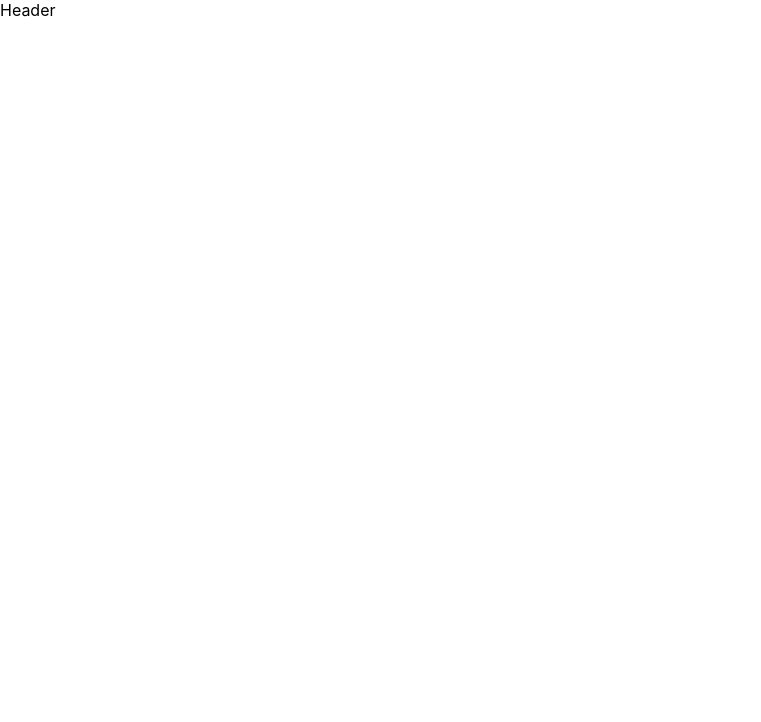
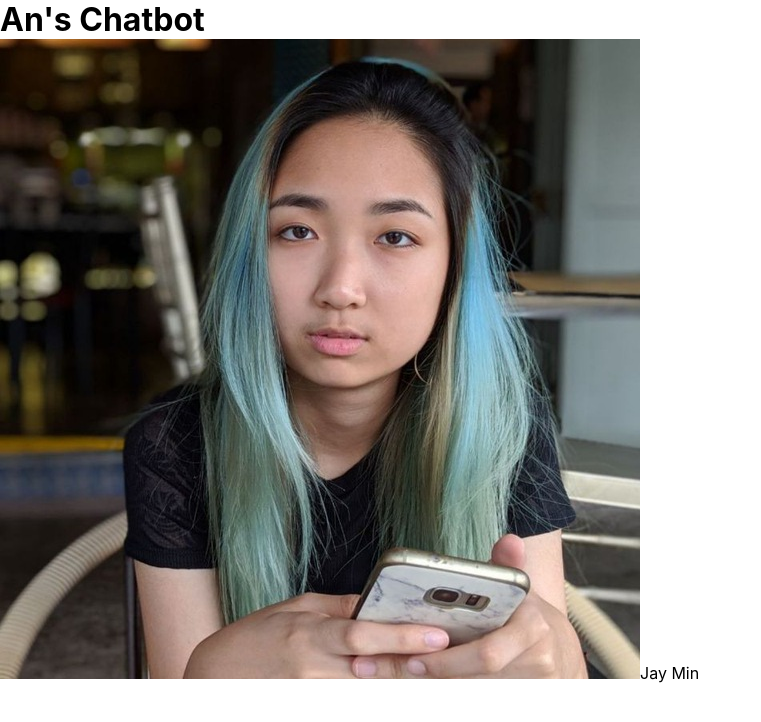
Before and after one commit to lethanhan97/chatbot-fe, a React (Create React App) app: page / in a window 1280 px wide. Shown: the top 722 px of the page, without its empty margins (0-761 px from the left). Built offline with nearby package versions, Linux system fonts and the light colour scheme.

Commit message:
added header layout

```diff
--- a/src/core/components/Header.tsx
+++ b/src/core/components/Header.tsx
@@ -1,5 +1,15 @@
+import dp from '../assets/dp.jpg';
+
 function Header() {
-  return <div>Header</div>;
+  return (
+    <header>
+      <h1>An's Chatbot</h1>
+      <span>
+        <img src={dp} alt="Display Picture" />
+        <label>Jay Min</label>
+      </span>
+    </header>
+  );
 }
 
 export { Header };
```
Also changed, not shown: src/core/assets/dp.jpg (added).
